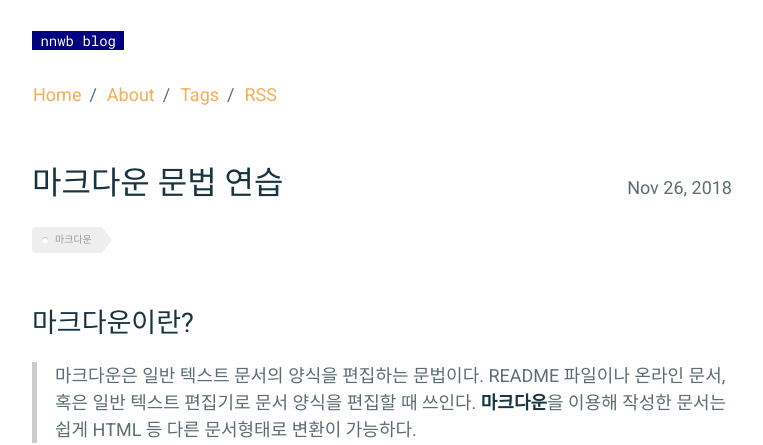
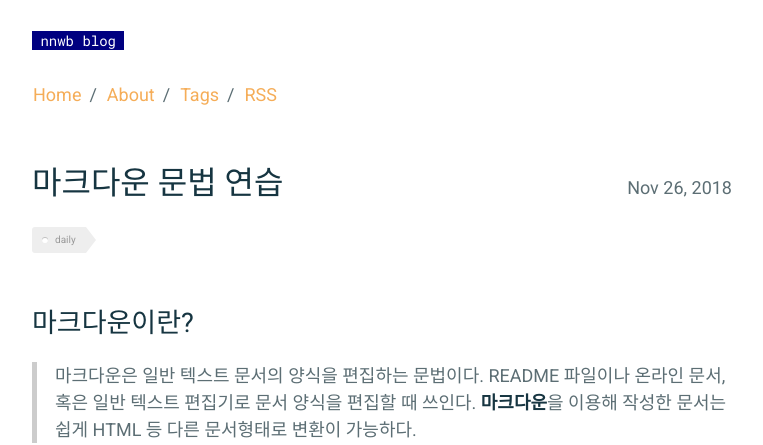
Before and after one commit to nnwb/nnwb.github.io, a Jekyll site: the page built from _posts/2018-11-26-markdowntraining.md, in a window 1280 px wide. Shown: the top 445 px of the page, without its empty margins (258-1021 px from the left). Built offline with Jekyll 4.4.1, drawn with Linux system fonts in a browser that asks for light colours; comment, search, counter and statistics services are not loaded.

Commit message:
Update 2018-11-26-markdowntraining.md

```diff
--- a/_posts/2018-11-26-markdowntraining.md
+++ b/_posts/2018-11-26-markdowntraining.md
@@ -2,7 +2,7 @@
 date: 2018-11-26
 title: 마크다운 문법 연습
 description: 외계어가 아닙니다
-tags: 마크다운
+tags: daily
 layout: post
 comments: true
 ---
```
